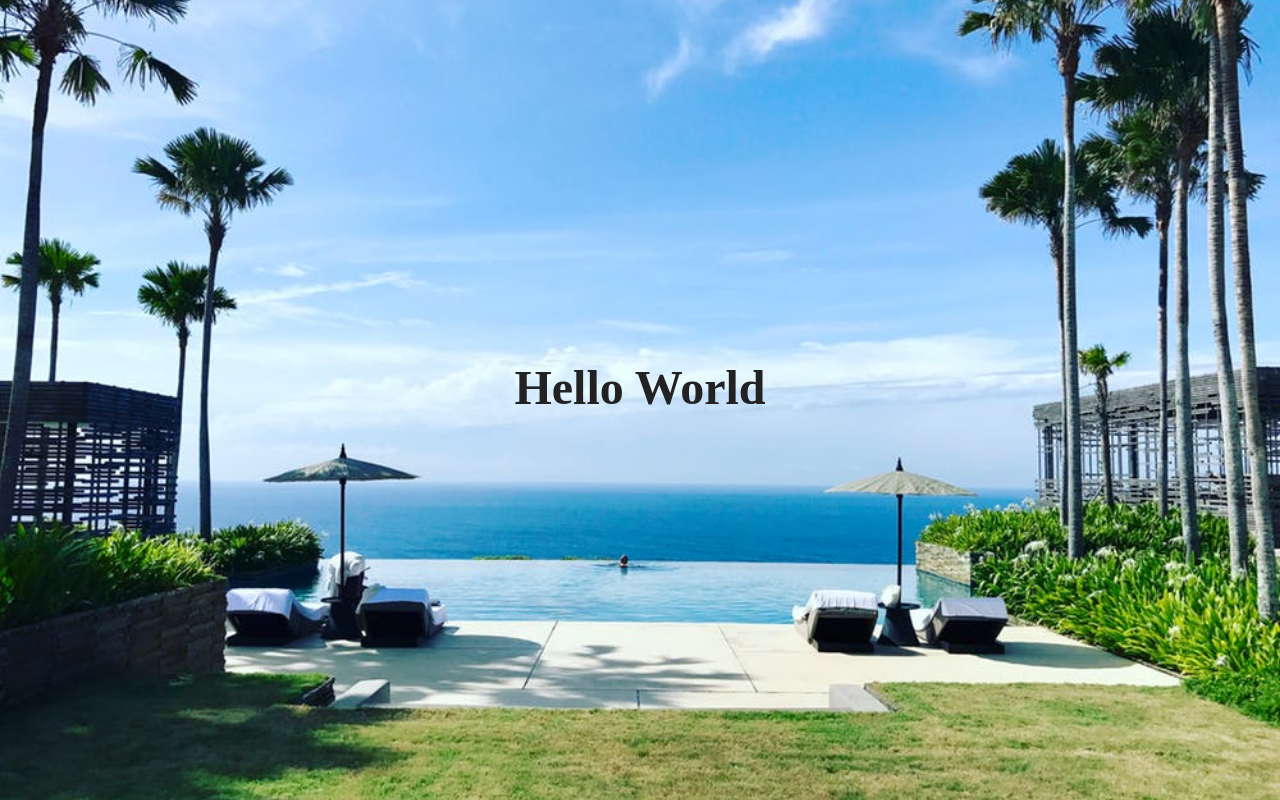
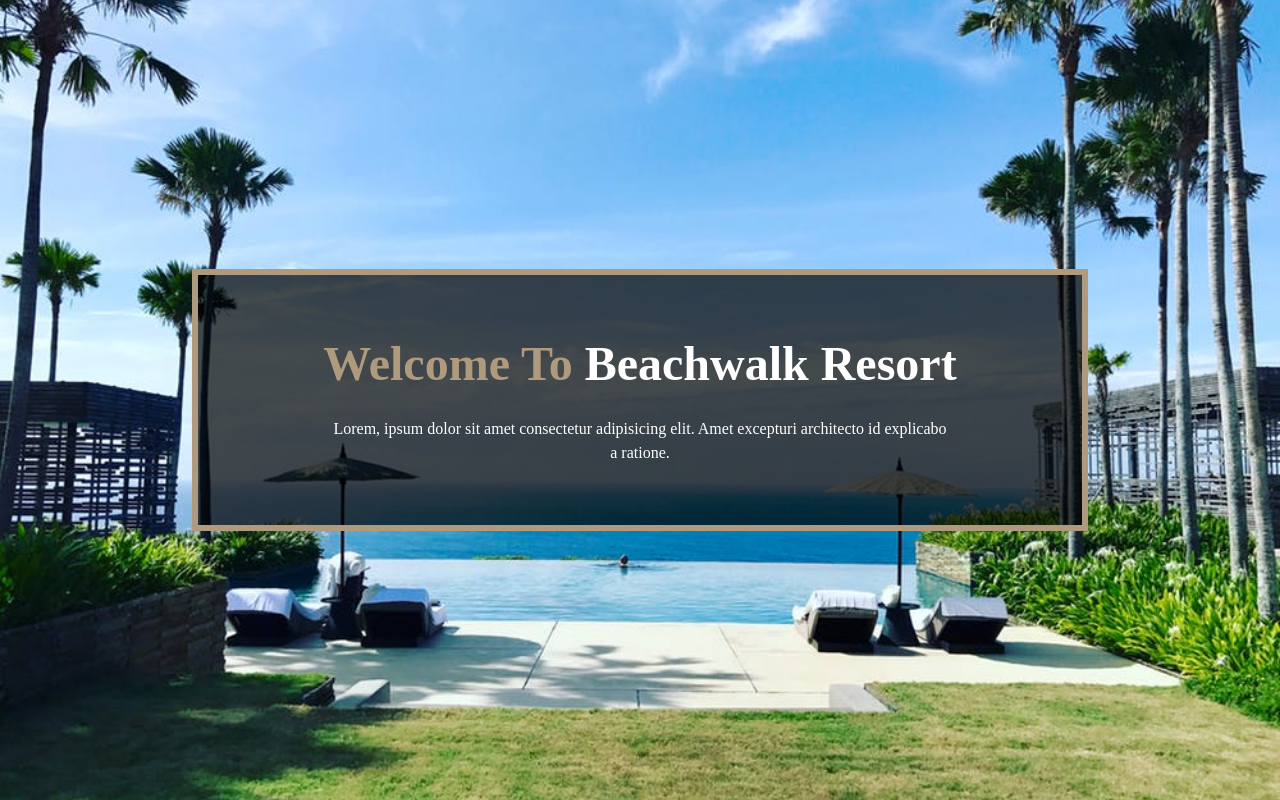
Before and after one commit to szy0syz/enhanced-styled-components, a React (Create React App) app in the folder 4-hotel/: page / in a window 1280 px wide. Built offline with nearby package versions, Linux system fonts and the light colour scheme.

Commit message:
Update 动效组件

```diff
--- /dev/null
+++ b/4-hotel/src/components/globals/Banner.js
@@ -0,0 +1,105 @@
+import React from "react";
+import styled, { css, keyframes } from "styled-components";
+import { setColor, setRem, setBorder, media, setLetterSpacing } from "../../styles";
+
+const animation = keyframes`
+  0% {
+    opacity: 0;
+    transform: translateY(100%);
+  }
+
+  50% {
+    opacity: 0.5;
+    transform: translateY(-10%);
+  }
+
+  100% {
+    opacity: 0;
+    transform: translateY(0);
+  }
+`;
+
+const fadeIn = (start, point, end) => {
+  const animation = keyframes`
+    0% {
+    opacity: 0;
+    transform: translateY(100%);
+  }
+
+  50% {
+    opacity: 0.5;
+    transform: translateY(-10%);
+  }
+
+  100% {
+    opacity: 0;
+    transform: translateY(0);
+  }
+  `;
+  return css`
+    animation: ${animation} 3s ease-in-out;
+  `;
+};
+
+const Banner = ({ title, className, text, children, greeting }) => {
+  return (
+    <div className={className}>
+      <h1>
+        {greeting} <span>{title}</span>
+      </h1>
+      <div className="info">
+        <p>{text}</p>
+        {children}
+      </div>
+    </div>
+  );
+};
+
+const BannerWrapper = styled(Banner)`
+  background: rgba(0, 0, 0, 0.7);
+  text-align: center;
+  padding: ${setRem(60)} ${setRem(32)};
+  /* setRem */
+  ${setLetterSpacing(3)}
+  /* setLetterSpacing */
+  color: ${setColor.mainWhite};
+  h1 {
+    text-transform: capitalize;
+    font-size: ${setRem(48)};
+    /* setRem */
+    color: ${setColor.primaryColor};
+    span {
+      color: ${setColor.mainWhite};
+    }
+  }
+
+  p {
+    width: 85%;
+    color: ${setColor.mainWhite};
+    margin: 0 auto;
+  }
+
+
+  ${media.tablet`
+    width: 70vw;
+    /* setBorder */
+    ${setBorder({ width: "6px", color: setColor.primaryColor })};
+
+    p {
+      width: 75%;
+    }
+  `}
+
+  h1 {
+    /* animation */
+    /* animation: ${animation} 3s ease-in-out; */
+    ${fadeIn("100%", "-10%", "0")}
+  }
+
+  .info {
+    /* animation */
+    ${fadeIn("-100%", "10%", "0")}
+  }
+`;
+
+export default BannerWrapper;
--- a/4-hotel/src/components/home/Header.js
+++ b/4-hotel/src/components/home/Header.js
@@ -1,9 +1,16 @@
 import React from "react";
-import Hero from '../globals/Hero'
-import homeBcg from '../../images/homeBcg.jpeg'
+import Hero from "../globals/Hero";
+import Banner from "../globals/Banner";
+import homeBcg from "../../images/homeBcg.jpeg";
 
 export default function Header() {
-  return <Hero img={homeBcg}>
-    <h1>Hello World</h1>
-  </Hero>;
+  return (
+    <Hero img={homeBcg}>
+      <Banner
+        greeting="welcome to"
+        title="beachwalk resort"
+        text="Lorem, ipsum dolor sit amet consectetur adipisicing elit. Amet excepturi architecto id explicabo a ratione."
+      />
+    </Hero>
+  );
 }
--- a/4-hotel/src/styles.js
+++ b/4-hotel/src/styles.js
@@ -54,6 +54,7 @@ const sizes = {
 };
 
 // Iterate through the sizes and create a media template
+// * 对外输出的是变化好的了对象了
 export const media = Object.keys(sizes).reduce((acc, label) => {
   acc[label] = (...args) => css`
     @media (min-width: ${sizes[label] / 16}em) {
```
